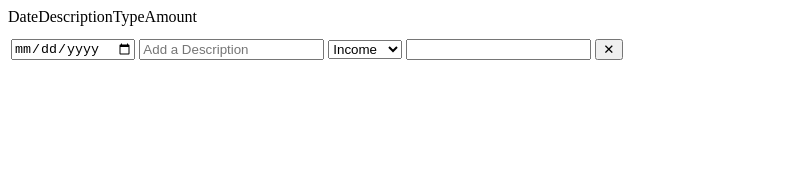
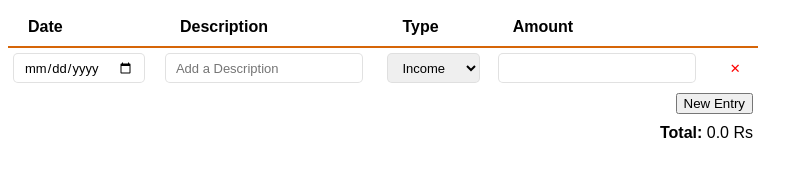
Before and after one commit to Prashanthgm3/ExpenseTrackerApp, a plain HTML site: page index.html in a window 1280 px wide. Shown: the whole page, without its empty margins (0-808 px from the left). Drawn offline with Linux system fonts and the light colour scheme.

Commit message:
completed html and css styling

```diff
--- a/css/main.css
+++ b/css/main.css
@@ -0,0 +1,77 @@
+.budget-tracker {
+
+border-collapse: collapse;
+min-width: 750px;
+
+}
+
+.budget-tracker * {
+
+    font-family: sans-serif;
+}
+
+.budget-tracker th {
+
+text-align: left;
+padding: 10px 20px;
+border-bottom: 2px solid #d66508;
+
+}
+
+.budget-tracker td{
+    padding: 5px;
+}
+
+.input,
+.delete-entry {
+
+    height:30px;
+    font-size:13px;
+    padding: 0 10px;
+    margin:0;
+    box-sizing: border-box;
+}
+
+.input{
+
+    border: 1px solid #dddd;
+    border-radius: 5px;
+    outline: none;
+}
+
+.input:focus {
+
+border-color: #bbbbbb
+
+}
+
+.delete-entry{
+
+display: flex;
+align-items: center;
+justify-content: center;
+width: 30px;
+background: none;
+color: red;
+border: none;
+border-radius:50%;
+outline:none;
+cursor: pointer;
+
+}
+
+.delete-entry:hover {
+
+    background: rgba(255,0,0,0.1);
+
+
+}
+
+.controls,
+.summary
+{
+
+  text-align:right;
+
+
+}
--- a/index.html
+++ b/index.html
@@ -16,10 +16,11 @@
 <table class="budget-tracker">
     <thead>
     <tr>
-      <tr>Date</tr>
-      <tr>Description</tr>
-      <tr>Type</tr>
-      <tr>Amount</tr>
+      <th>Date</th>
+      <th>Description</th>
+      <th>Type</th>
+      <th>Amount</th>
+    <th></th>
     </tr>
     </thead>
 
@@ -48,8 +49,26 @@
         <button type="button" class="delete-entry">&#10005;</button>
       </td>
 
-      </tr>
+   <tr>
+       <td colspan="5" class="controls">
+            <button type="button" class="new-entry">New Entry</button>
+       </td>
+
+   </tr>
+    </tr>
     </tbody>
+
+    <tfoot>
+         <tr>
+             <td colspan="5" class="summary">
+                  <strong>Total: </strong>
+                  <span class="total">0.0 Rs</span>
+
+             </td>
+
+         </tr>
+
+    </tfoot>
 
 </table>
 </div>
```
